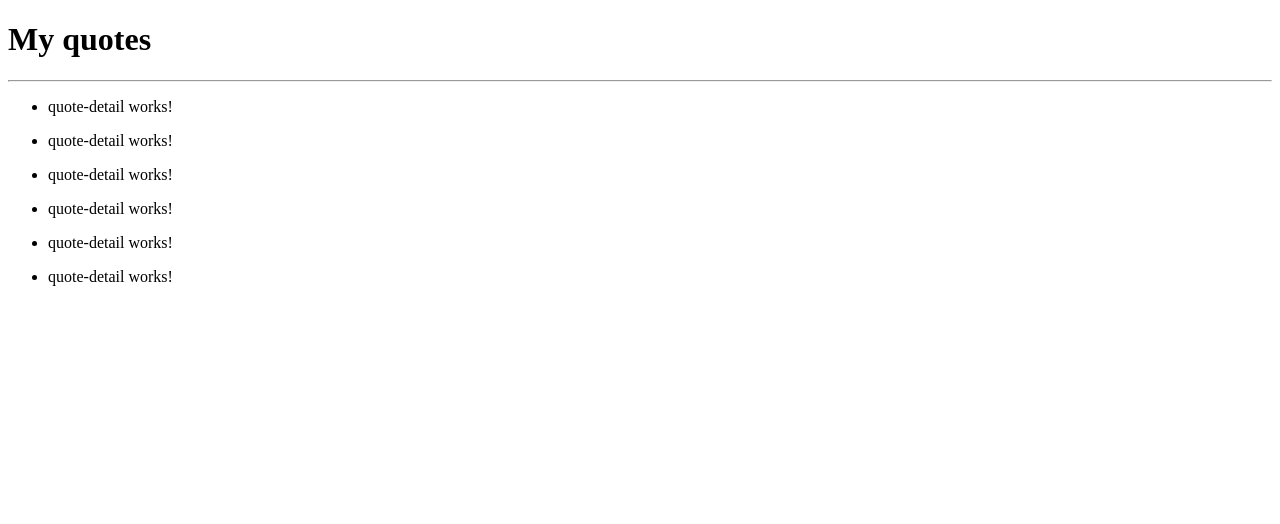
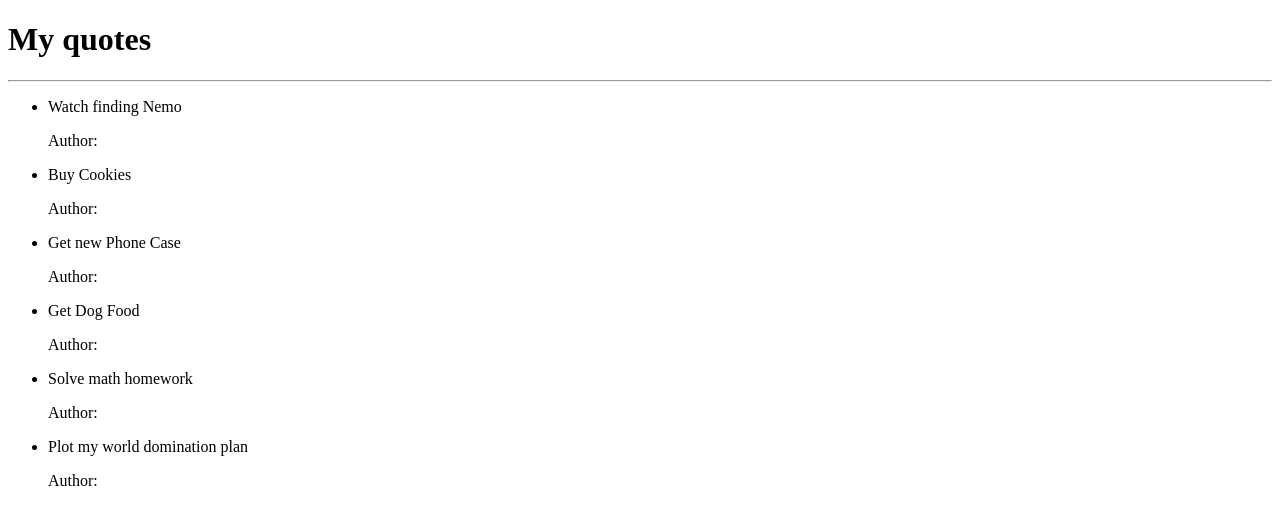
Before and after one commit to getrudech/ip1angular, an Angular app in the folder IP1/quotes/: page / in a window 1280 px wide. Shown: the top 524 px of the page. Built offline with nearby package versions, Linux system fonts and the light colour scheme.

Commit message:
enabled it to hide and display author

```diff
--- a/IP1/quotes/src/app/quote-detail/quote-detail.component.html
+++ b/IP1/quotes/src/app/quote-detail/quote-detail.component.html
@@ -1 +1 @@
-<p>quote-detail works!</p>
+<p> Author: </p>
--- a/IP1/quotes/src/app/quote-detail/quote-detail.component.ts
+++ b/IP1/quotes/src/app/quote-detail/quote-detail.component.ts
@@ -1,5 +1,6 @@
 import { Component, Input, OnInit } from '@angular/core';
 import { Quote } from '@angular/compiler';
+import { QuotesComponent } from '../quotes/quotes.component';
 @Component({
   selector: 'app-quote-detail',
   templateUrl: './quote-detail.component.html',
--- a/IP1/quotes/src/app/quotes/quotes.component.html
+++ b/IP1/quotes/src/app/quotes/quotes.component.html
@@ -3,8 +3,8 @@
     <hr>
     <ul>
       <li *ngFor='let quote of quotes'>
-        {{quote.name}}
-        <app-quote-detail> [quote]= 'quote'</app-quote-detail>
+        {{quote.quote}}
+        <app-quote-detail> [quote]= 'quotes'</app-quote-detail>
       </li>
     </ul>
   </div>
```
Also changed, not shown: IP1/quotes/src/app/quotes.ts (+5 -3 lines).
